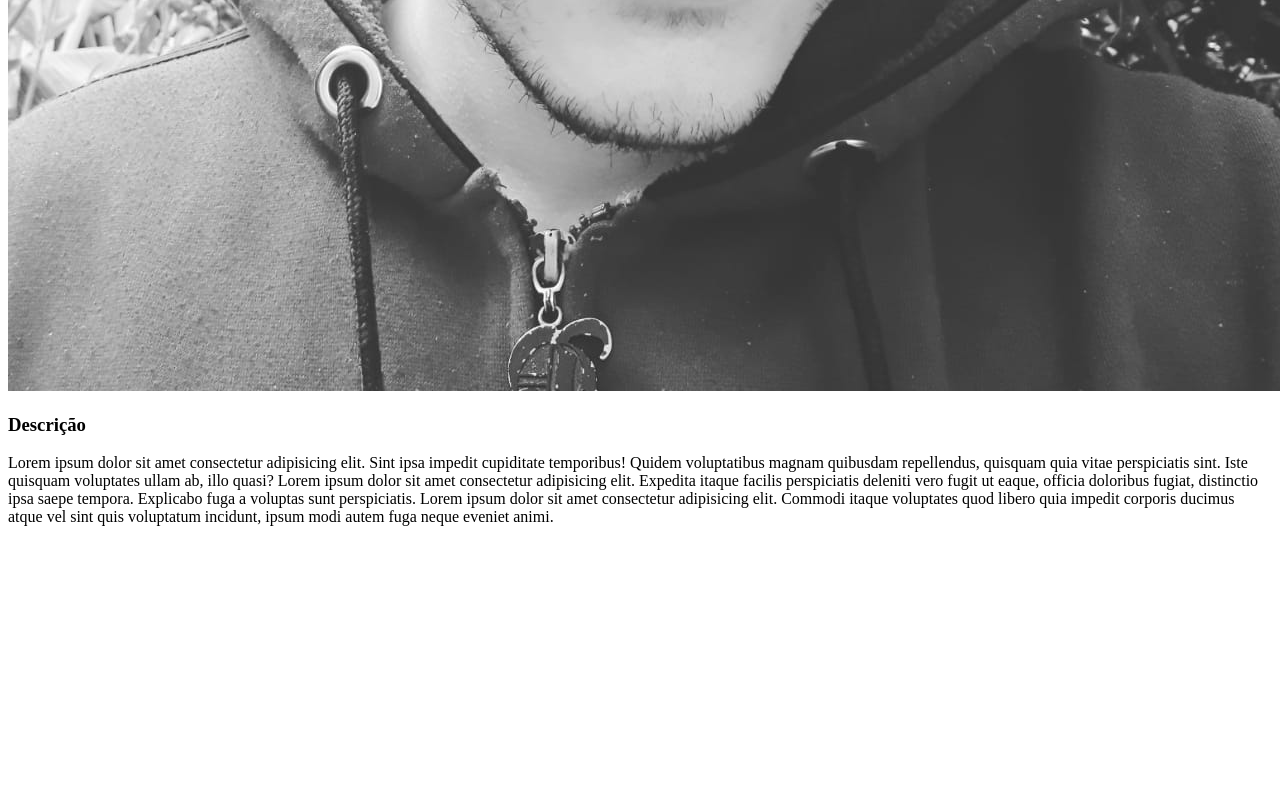
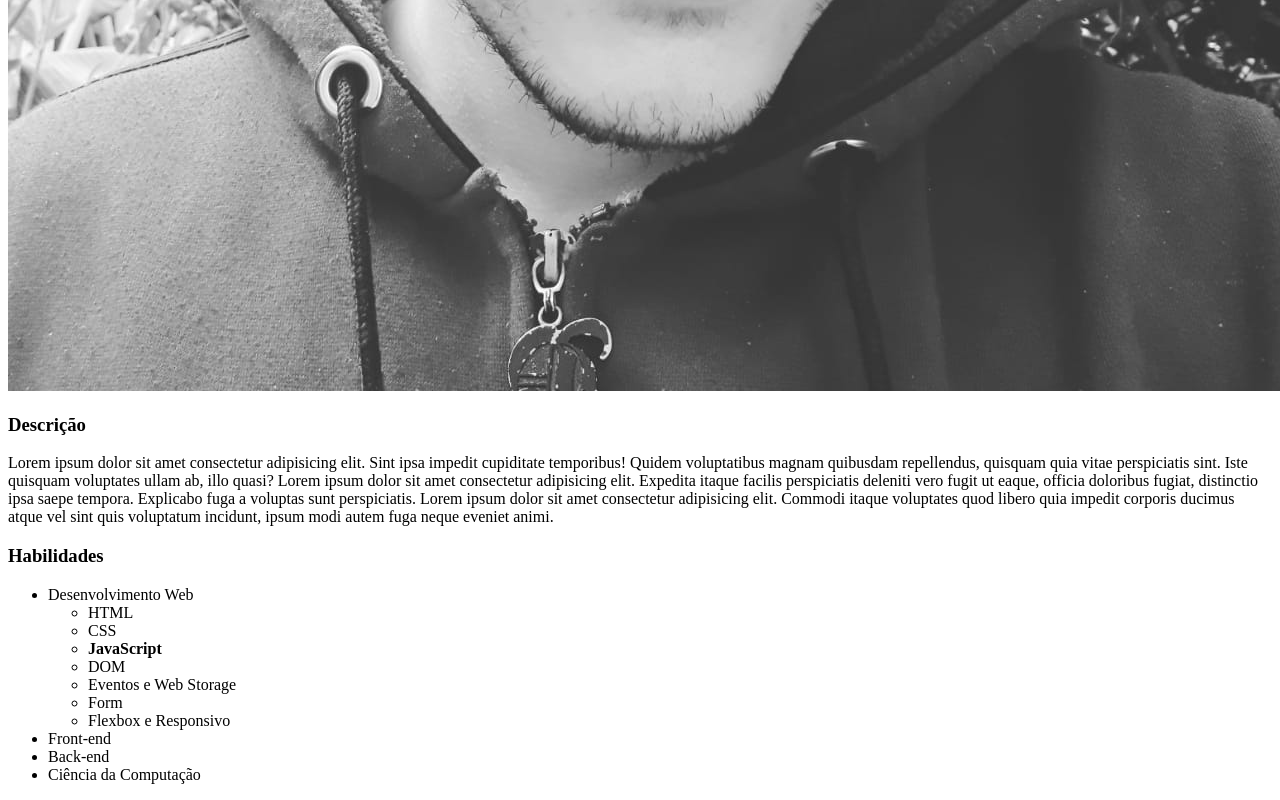
Before and after one commit to LuizOtavio-dev/LuizOtavio-dev.github.io, a plain HTML site: page index.html in a window 1280 px wide. Shown: the part 969-1769 px from the top of the page. Before the commit the page ends 1511 px from the top, so only its background shows below. Drawn offline with Linux system fonts and the light colour scheme.

Commit message:
Requesito 4 - Adiciona Habilidades

```diff
--- a/index.html
+++ b/index.html
@@ -15,6 +15,26 @@
         Lorem ipsum dolor sit amet consectetur adipisicing elit. Expedita itaque facilis perspiciatis deleniti vero fugit ut eaque, officia doloribus fugiat, distinctio ipsa saepe tempora. Explicabo fuga a voluptas sunt perspiciatis.
         Lorem ipsum dolor sit amet consectetur adipisicing elit. Commodi itaque voluptates quod libero quia impedit corporis ducimus atque vel sint quis voluptatum incidunt, ipsum modi autem fuga neque eveniet animi.
       </p>
+    </section>
+    <section>
+      <h3>Habilidades</h3>
+      <nav>
+        <ul>
+          <li>Desenvolvimento Web</li>
+            <ul>
+              <li>HTML</li>
+              <li>CSS</li>
+              <li><strong>JavaScript</strong></li>
+              <li>DOM</li>
+              <li>Eventos e Web Storage</li>
+              <li>Form</li>
+              <li>Flexbox e Responsivo</li>
+            </ul>
+          <li>Front-end</li>
+          <li>Back-end</li>
+          <li>Ciência da Computação</li>
+        </ul>
+      </nav>
     </section>
   </body>
 </html>
```
